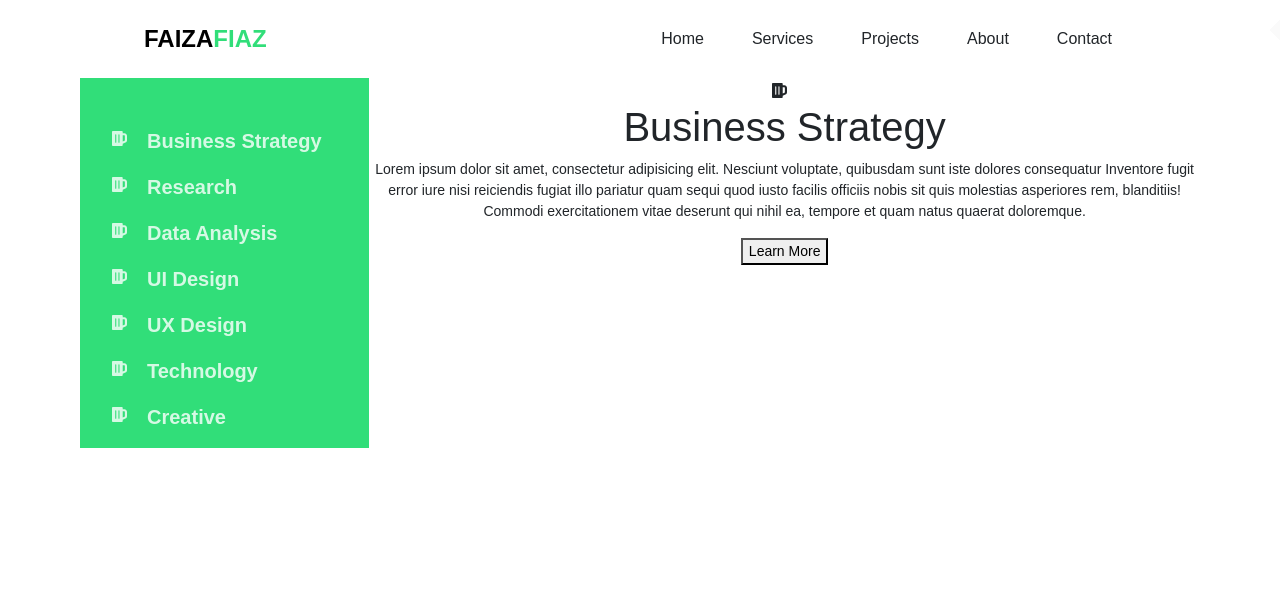
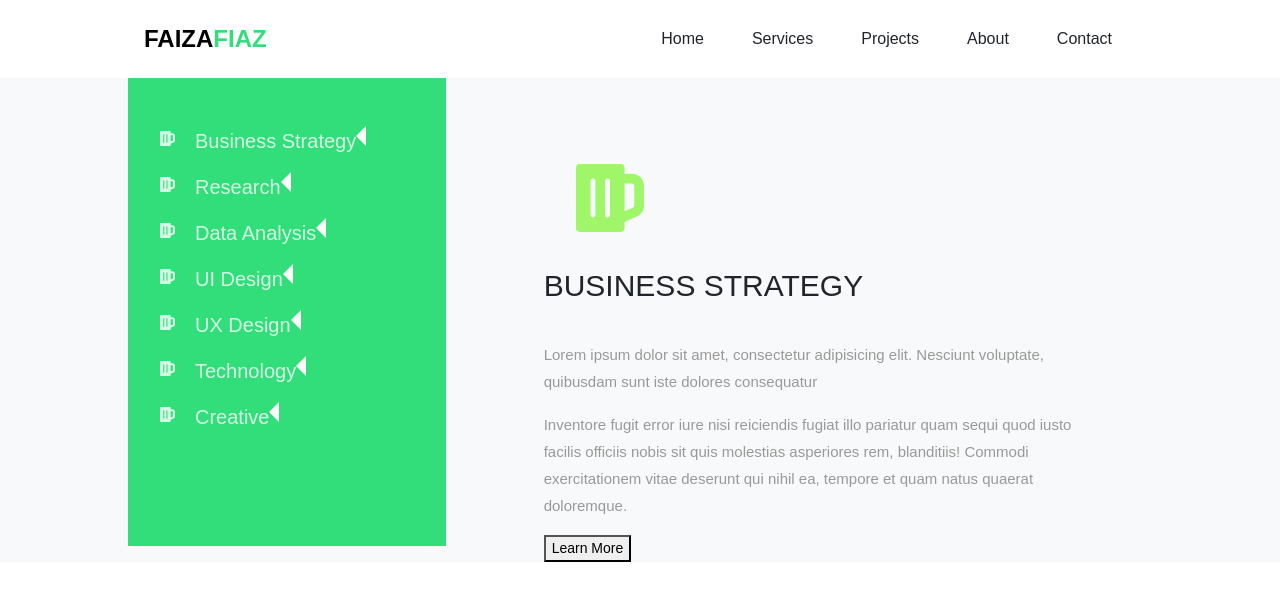
Before and after one commit to faiza203/Portfolio, a React (Create React App) app: page / in a window 1280 px wide. Shown: the top 600 px of the page. Built offline with nearby package versions, Linux system fonts and the light colour scheme.

Commit message:
Style servicesDetail

```diff
--- a/src/components/Services.js
+++ b/src/components/Services.js
@@ -36,15 +36,17 @@ const Services = () => {
         </li>
       </ul>
       <div className="serviceDetail">
-        <FaBeer className="titleIcon" />
-        <h1>Business Strategy</h1>
-        <p>
+        <FaBeer className="detailTitle" />
+        <h2 className="detailHeading">Business Strategy</h2>
+        <p className="detailp">
           Lorem ipsum dolor sit amet, consectetur adipisicing elit. Nesciunt
-          voluptate, quibusdam sunt iste dolores consequatur Inventore fugit
-          error iure nisi reiciendis fugiat illo pariatur quam sequi quod iusto
-          facilis officiis nobis sit quis molestias asperiores rem, blanditiis!
-          Commodi exercitationem vitae deserunt qui nihil ea, tempore et quam
-          natus quaerat doloremque.
+          voluptate, quibusdam sunt iste dolores consequatur
+        </p>
+        <p className="detailp">
+          Inventore fugit error iure nisi reiciendis fugiat illo pariatur quam
+          sequi quod iusto facilis officiis nobis sit quis molestias asperiores
+          rem, blanditiis! Commodi exercitationem vitae deserunt qui nihil ea,
+          tempore et quam natus quaerat doloremque.
         </p>
         <button>Learn More</button>
       </div>
--- a/src/components/css/services.css
+++ b/src/components/css/services.css
@@ -1,13 +1,14 @@
 .services {
   display: flex;
   flex-direction: row;
-  padding: 0 5rem;
+  padding: 0 8rem;
+  background-color: #f8f9fa;
 }
 
 .titles {
   background-color: #31de79;
   padding-top: 3rem;
-  width: 45rem;
+  width: 55rem;
 }
 
 .titles li {
@@ -22,7 +23,7 @@
 }
 
 .title:after {
-  position: absolute;
+  /* position: absolute; */
     top: 20px;
     bottom: 10px;
     right: 0;
@@ -42,5 +43,32 @@
 .title p {
   font-size: 20px;
   padding-left: 10px;
-  font-weight: bold;
+  font-weight: 400;
 }
+
+.serviceDetail{
+  text-align: left;
+  padding: 5em 5em 0 7em;
+}
+
+.detailTitle{
+  font-size: 100px;
+  color: #9ff669;
+  padding-left: 2rem;
+}
+
+
+.detailHeading{
+   padding: .7em 0 1em 0;
+   text-transform: uppercase;
+   font-stretch: semi-expanded	;
+   font: status-bar;
+   font-size: 30px;
+}
+
+.detailp{
+  color: #999999;
+  font-size: 15px;
+  line-height: 1.8;
+  font-family: sans-serif;
+}
```
